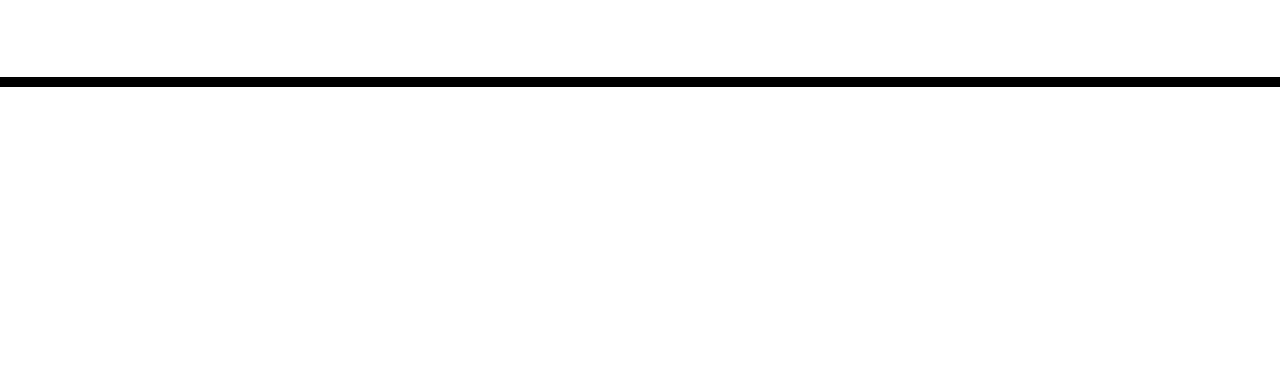
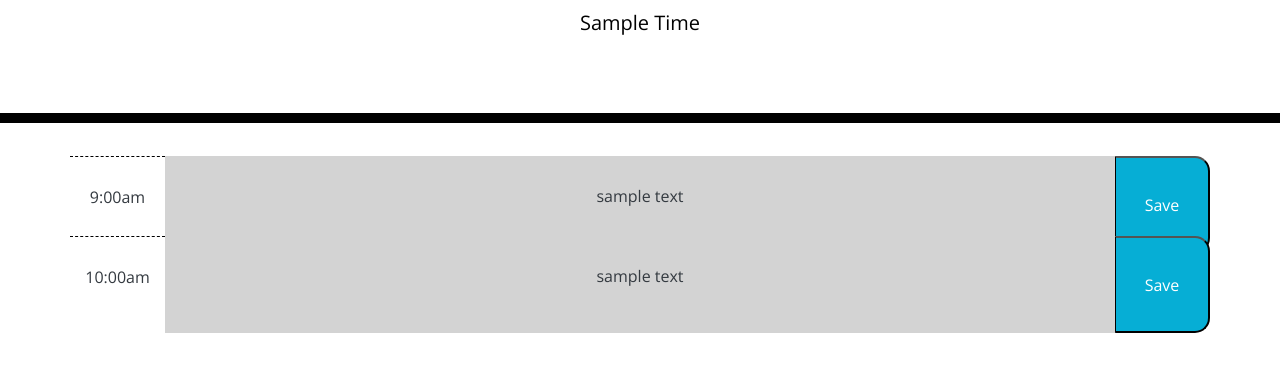
Before and after one commit to JohnKnee3/Work-Day-Scheduler, a plain HTML site: page docs/index.html in a window 1280 px wide. Shown: the part 181-552 px from the top of the page. Drawn offline with nearby package versions, Linux system fonts and the light colour scheme.

```diff
--- a/docs/index.html
+++ b/docs/index.html
@@ -26,10 +26,31 @@
     <header class="jumbotron">
       <h1 class="display-3">Work Day Scheduler</h1>
       <p class="lead">A simple calendar app for scheduling your work day</p>
-      <p id="currentDay" class="lead"></p>
+      <p id="currentDay" class="lead">Sample Time</p>
     </header>
+
     <div class="container">
       <!-- Timeblocks go here -->
+      <div class="row time-block">
+        <div class="col-1 hour">
+          <p class="text-dark">9:00am</p>
+        </div>
+        <div class="col-10 past">
+          <p class="text-dark">sample text</p>
+        </div>
+        <button type="button" class="col-1 saveBtn">Save</button>
+      </div>
+
+      <div class="row time-block">
+        <div class="col-1 hour">
+          <p class="text-dark">10:00am</p>
+        </div>
+        <div class="col-10 past">
+          <p class="text-dark">sample text</p>
+        </div>
+        <button type="button" class="col-1 saveBtn">Save</button>
+      </div>
+
     </div>
 
     <script src="https://code.jquery.com/jquery-3.4.1.min.js"></script>
```
